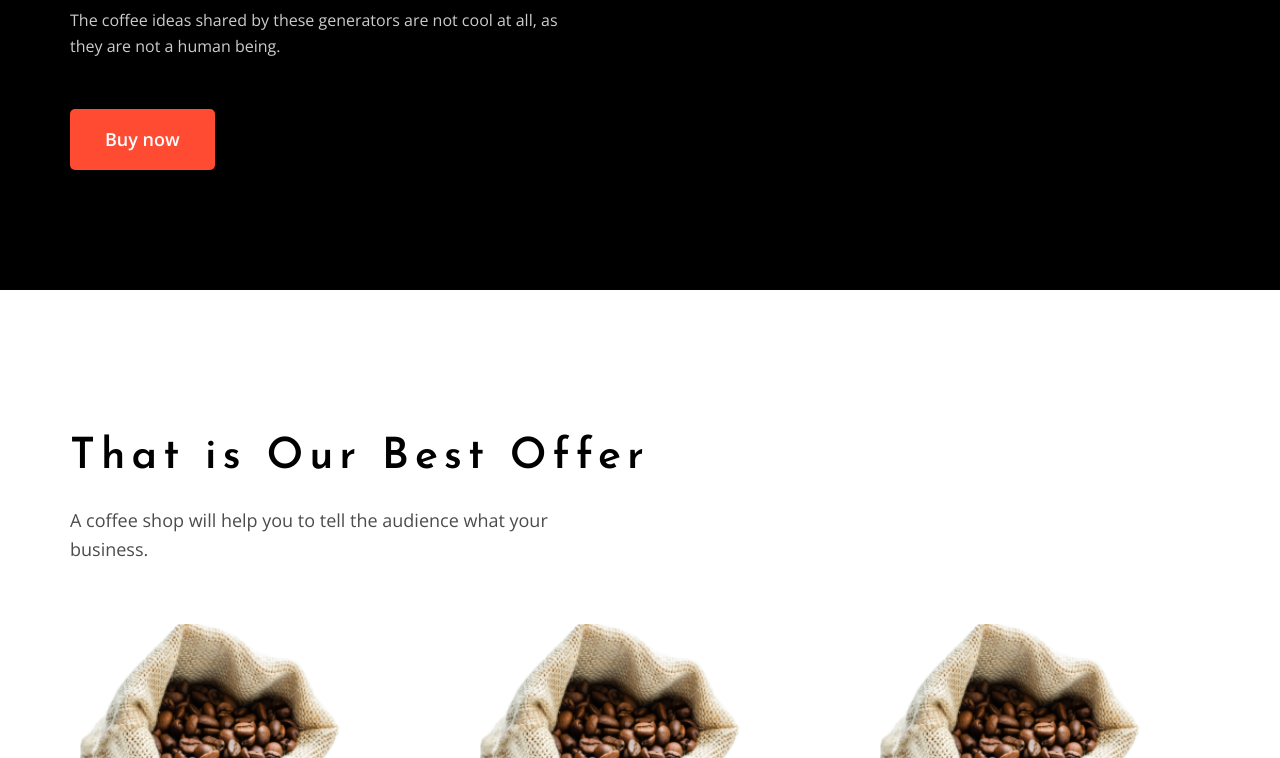
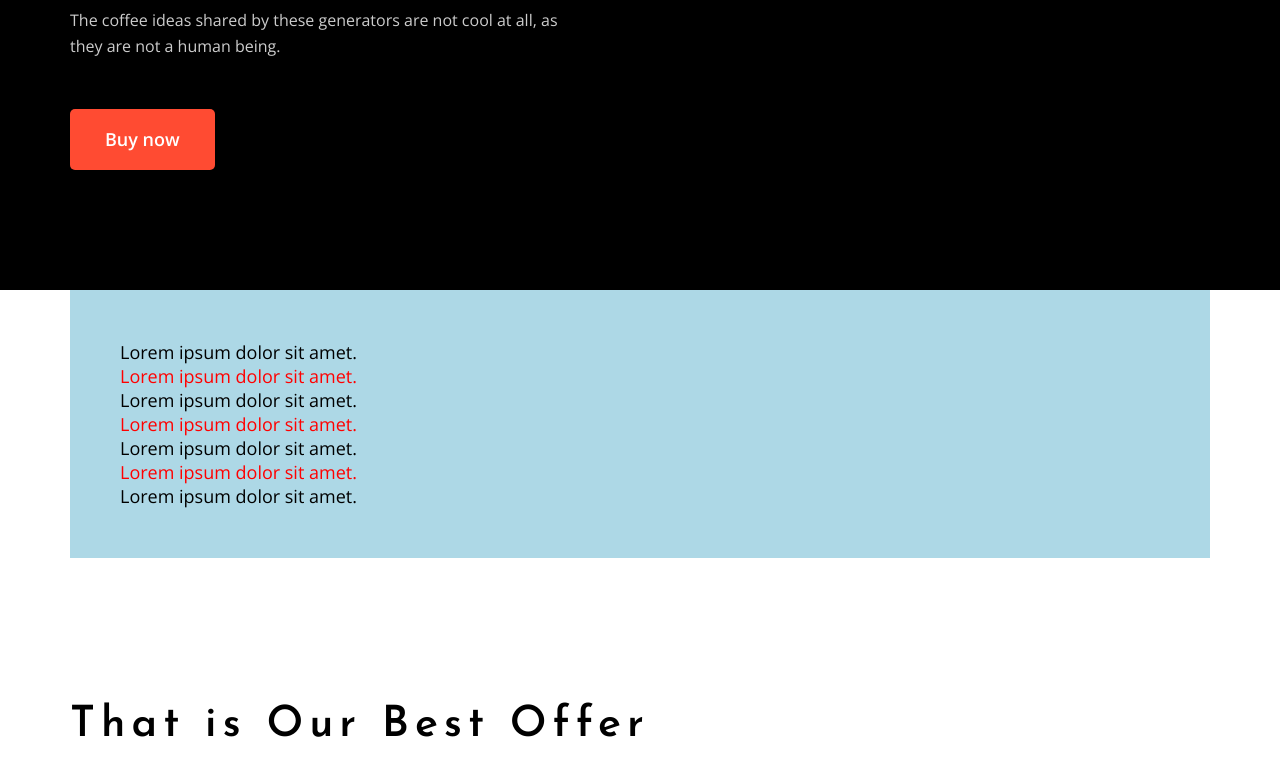
Before and after one commit to h1bari1/coffee-site, a plain HTML site: page index.html in a window 1280 px wide. Shown: the part 416-1174 px from the top of the page. Drawn offline with nearby package versions, Linux system fonts and the light colour scheme.

Commit message:
feat: pseudo classes

```diff
--- a/index.html
+++ b/index.html
@@ -57,6 +57,18 @@
 
         </div>
     </section>
+
+<div class="container">
+    <ul class="list">
+        <li class="list-item">Lorem ipsum dolor sit amet.</li>
+        <li class="list-item">Lorem ipsum dolor sit amet.</li>
+        <li class="list-item">Lorem ipsum dolor sit amet.</li>
+        <li class="list-item active">Lorem ipsum dolor sit amet.</li>
+        <li class="list-item">Lorem ipsum dolor sit amet.</li>
+        <li class="list-item">Lorem ipsum dolor sit amet.</li>
+        <li class="list-item">Lorem ipsum dolor sit amet.</li>
+    </ul>
+</div>
 
     <section class="offer-section">
         <div class="container">
--- a/style/style.css
+++ b/style/style.css
@@ -73,6 +73,7 @@ header{
     background: #FF4B32;
     padding: 16px 35px;
     border-radius: 5px;
+    transition: 0.5s ease-in-out;
 }
 .offer-section{
     padding: 140px 0;
@@ -124,3 +125,56 @@ header{
     gap: 80px;
     justify-content: center;
 }
+
+.list{
+    padding: 50px;
+    background: lightblue;
+}
+.list-item{
+    font-size: 18px;
+}
+
+/* .list-item:nth-child(odd){
+    background: #FF4B32;
+}
+.list-item:nth-child(even){
+    background: lightgreen;
+    font-weight: 700;
+    font-style: italic;
+} */
+
+/* .list-item:last-child{
+    text-align: center;
+}
+.list-item:first-child{
+    text-align: right;
+} */
+
+/* .list-item:not(:first-child){
+    text-align: center;
+    color: red;
+} */
+
+/* .list-item:not(.active){
+    text-align: center;
+    color: red;
+} */
+
+.list-item:nth-child(2n){
+    color: red;
+}
+/* .list-item::first-letter{
+    font-size: 50px;
+} */
+
+.list-item:hover{
+    font-size: 25px;
+    color: white;
+    letter-spacing: 15px;
+}
+
+
+.main-button button:hover{
+    cursor: pointer;
+    background: #ff6752;
+}
```
